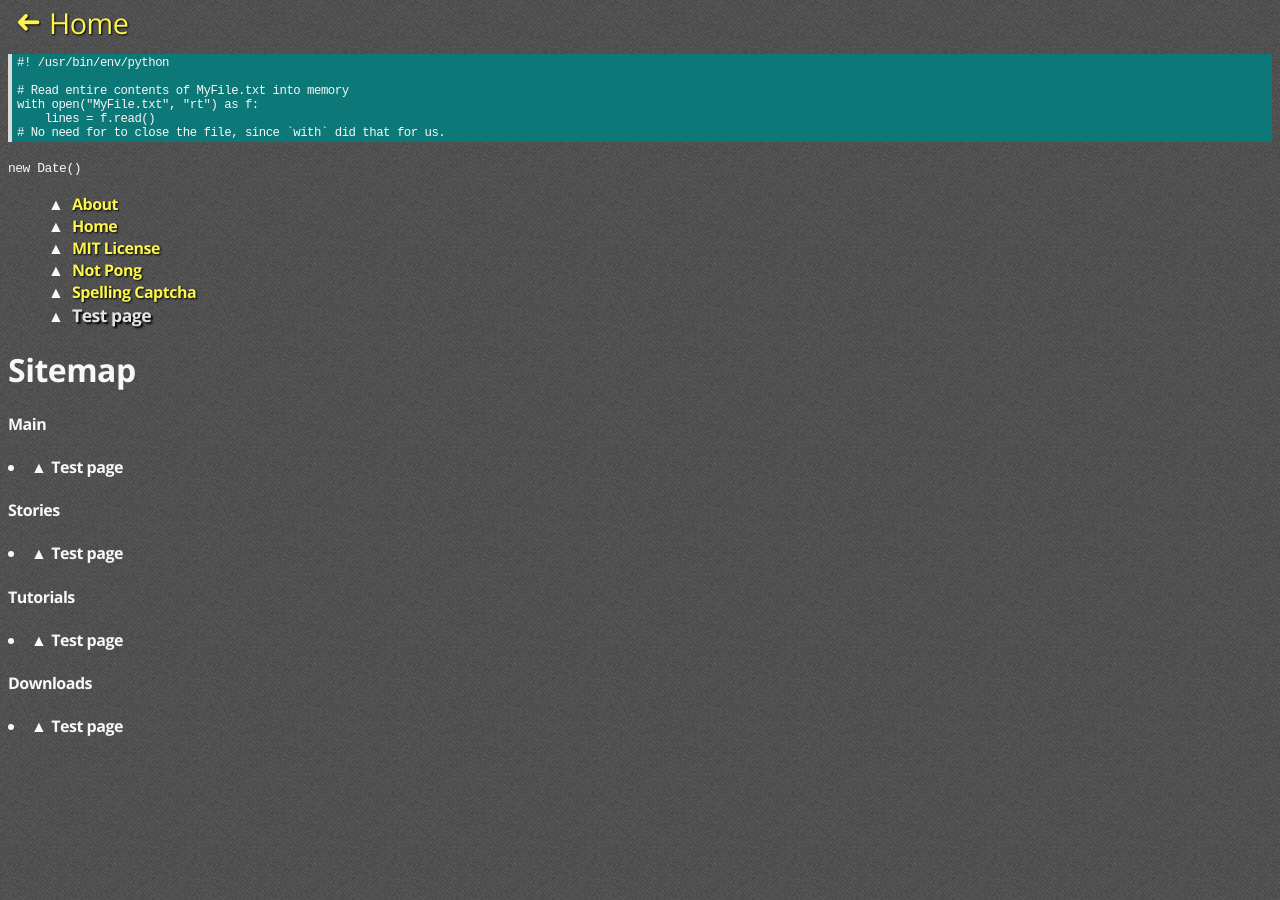
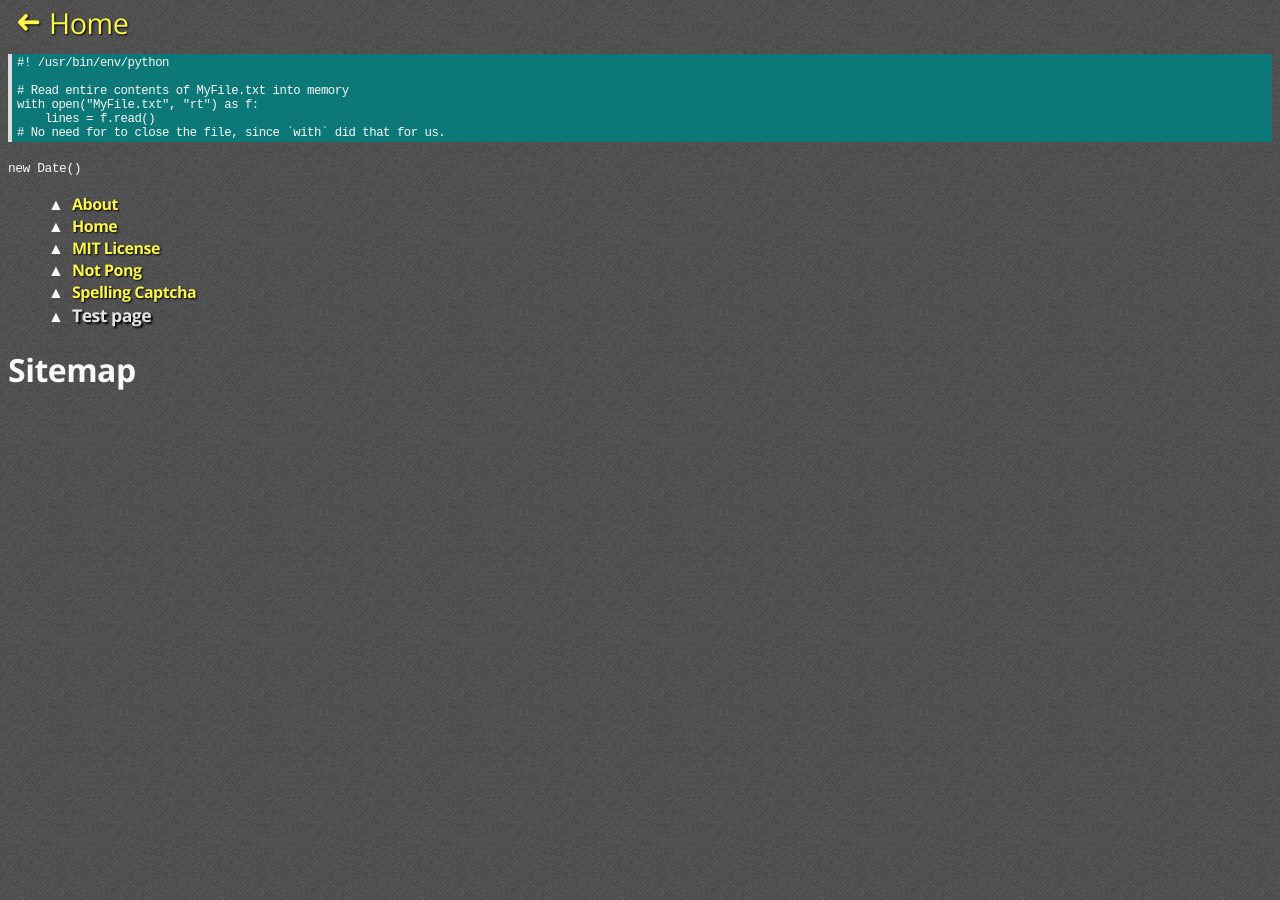
Before and after one commit to le717/le717.github.io, a Jekyll site: the page built from pages/test.html, in a window 1280 px wide. Built offline with Jekyll 4.4.1, drawn with Linux system fonts in a browser that asks for light colours; some web fonts are replaced; Markdown is read by kramdown in place of the engine named in the settings.

Commit message:
Update test.html

```diff
--- a/pages/test.html
+++ b/pages/test.html
@@ -29,10 +29,10 @@
 
   <h1>Sitemap</h1>
   <nav>
-    {% for section in site.data.docs %}
+    {% for section in site.data.page %}
     <h4>{{ section.title }}</h4>
-    <li>{{ page.title }}</li>
-    <!-- {% include docs_ul.html items=section.docs %} -->
+    <!-- <li>{{ page.title }}</li>
+    {% include docs_ul.html items=section.docs %} -->
     {% endfor %}
   </nav>
 
```
